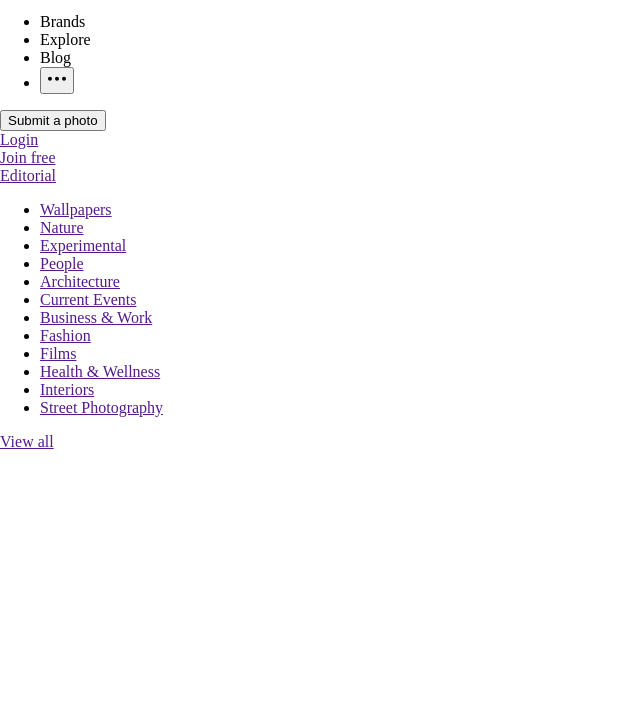
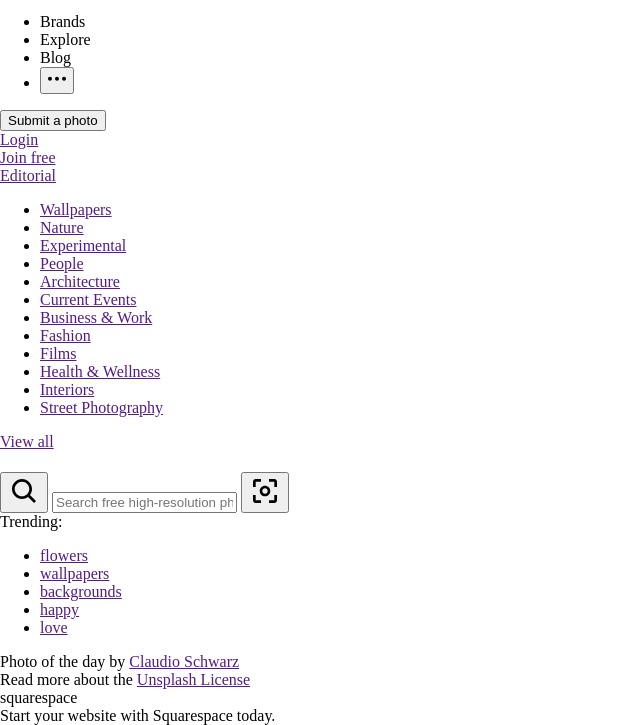
Before and after one commit to artufabio/unsplash-clone, a plain HTML site: page index.html in a window 1280 px wide. Shown: the part 98-823 px from the top of the page, without its empty margins (0-640 px from the left). Before the commit the page ends 800 px from the top, so only its background shows below. Drawn offline with Linux system fonts and the light colour scheme.

Commit message:
Added main image contents

```diff
--- a/index.html
+++ b/index.html
@@ -154,6 +154,75 @@
             </div>
 
         </header>
+
+        <!-- Main Picture Section -->
+
+        <div class="main-picture-section">
+            <div class="titles-container">
+                <h1></h1>
+                <h3></h3>
+                <h3></h3>
+            </div>
+            <div class="main-searchbar-container">
+                <form action="">
+                    <button type="submit" title="Search unsplash">
+                        <svg width="32" height="32" viewBox="0 0 32 32">
+                            <path d="M22 20c1.2-1.6 2-3.7 2-6 0-5.5-4.5-10-10-10S4 8.5 4 14s4.5 10 10 10c2.3 0 4.3-.7 6-2l6.1 6 1.9-2-6-6zm-8 1.3c-4 0-7.3-3.3-7.3-7.3S10 6.7 14 6.7s7.3 3.3 7.3 7.3-3.3 7.3-7.3 7.3z"></path>
+                        </svg>
+                    </button>
+                    <input type="text" placeholder="Search free high-resolution photos">
+                    <button type="button" title="Visual search">
+                        <svg width="32" height="32" viewBox="0 0 32 32">
+                            <path d="M6.7 25.3H12V28H6.7C5.2 28 4 26.8 4 25.3V20h2.7v5.3zm0-18.6H12V4H6.7C5.2 4 4 5.2 4 6.7V12h2.7V6.7zM25.3 4H20v2.7h5.3V12H28V6.7C28 5.2 26.8 4 25.3 4zm0 21.3H20V28h5.3c1.5 0 2.7-1.2 2.7-2.7V20h-2.7v5.3zm-4-9.3c0 2.9-2.4 5.3-5.3 5.3s-5.3-2.4-5.3-5.3 2.4-5.3 5.3-5.3 5.3 2.4 5.3 5.3zm-2.6 0c0-1.5-1.2-2.7-2.7-2.7s-2.7 1.2-2.7 2.7 1.2 2.7 2.7 2.7 2.7-1.2 2.7-2.7z"></path>
+                        </svg>
+                    </button>
+                </form>
+            </div>
+            <div class="trending-container">
+                <span>Trending:</span>
+                <ul>
+                    <li>
+                        <a href="">flowers</a>
+                    </li>
+                    <li>
+                        <a href="">wallpapers</a>
+                    </li>
+                    <li>
+                        <a href="">backgrounds</a>
+                    </li>
+                    <li>
+                        <a href="">happy</a>
+                    </li>
+                    <li>
+                        <a href="">love</a>
+                    </li>
+                </ul>
+            </div>
+            <div class="main-bottom-content">
+                <div>
+                    <span>Photo of the day by </span>
+                    <a href="">Claudio Schwarz</a>
+                </div>
+                <div>
+                    <span>Read more about the </span>
+                    <a href="">Unsplash License</a>
+                </div>
+                <div>
+                    <div>squarespace</div>
+                    <div>Start your website with Squarespace today.</div>
+                </div>
+            </div>
+        </div>
+
+        <!-- Gallery section -->
+        <div class="gallery-container">
+            <div class="gallery">
+                <div class="img-container">
+
+                </div>
+            </div>
+        </div>
+
     </div>
 
 </body>
```
